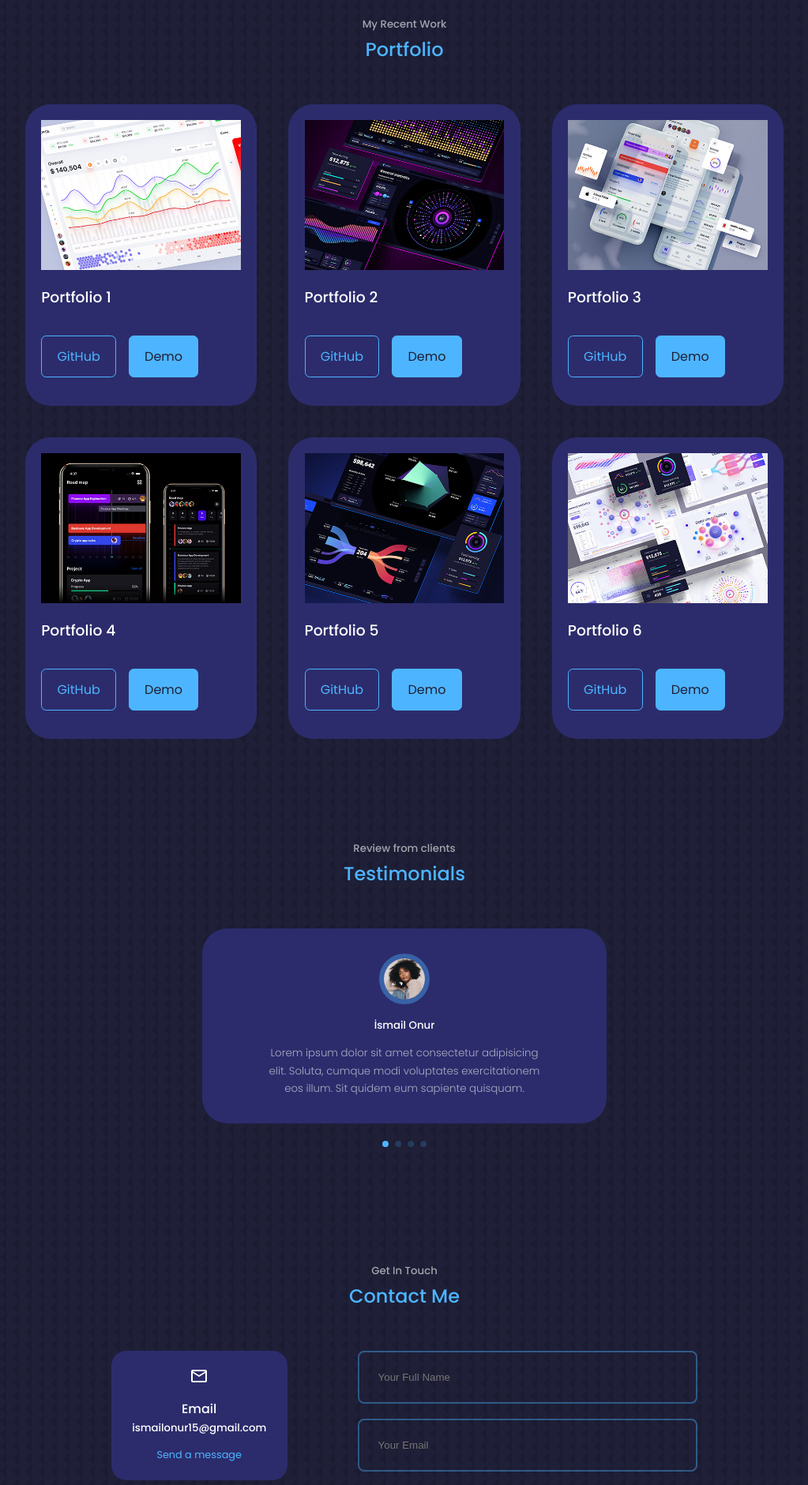
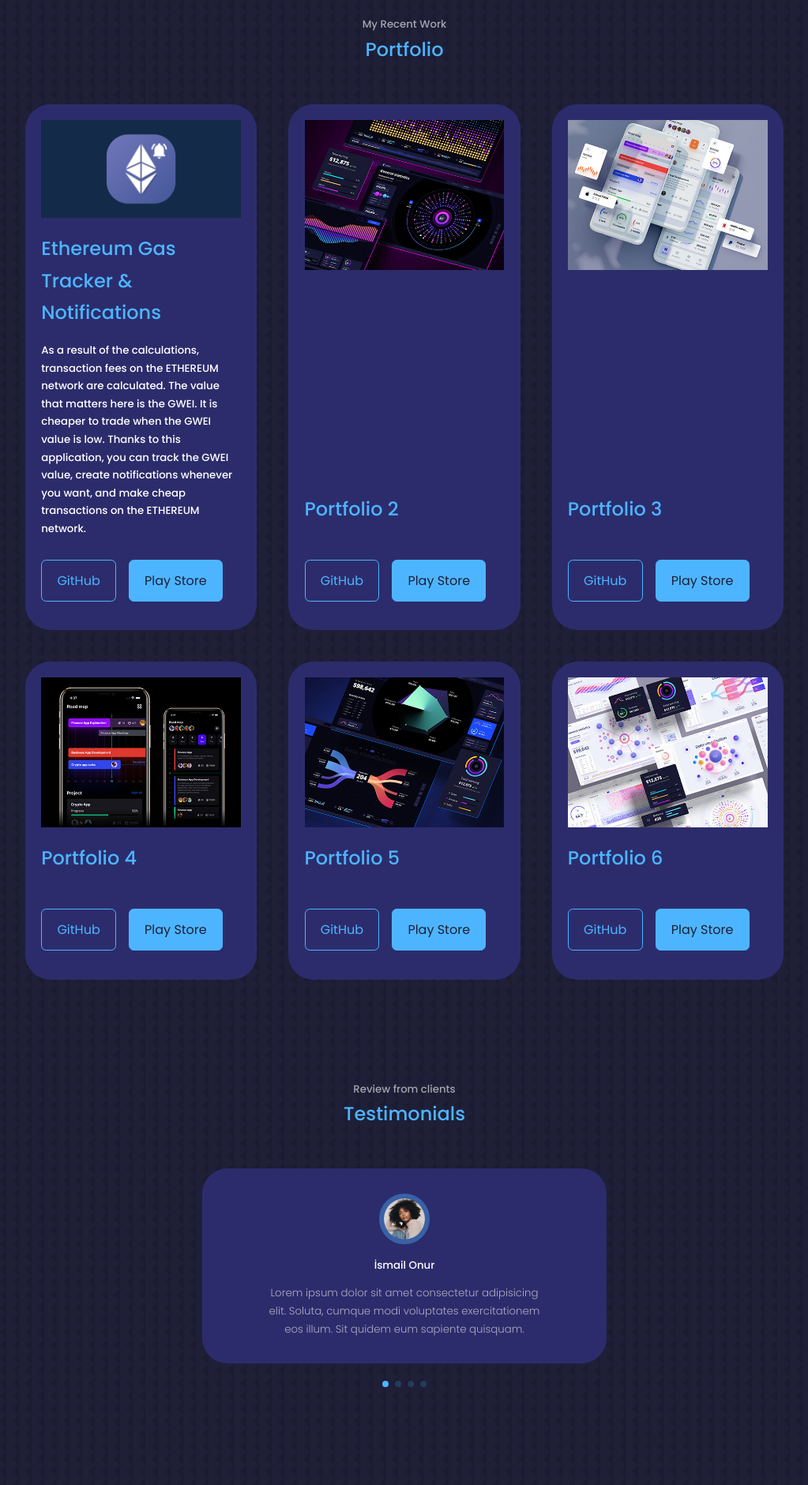
Before and after one commit to ismailonur/ismailonur-portfolio, a React (Create React App) app: page / in a window 1280 px wide. Shown: the part 3360-5241 px from the top of the page at 79% size, without its empty margins (128-1151 px from the left). Built offline with nearby package versions, Linux system fonts and the light colour scheme.

Commit message:
add project

```diff
--- a/src/screens/contact/Contact.jsx
+++ b/src/screens/contact/Contact.jsx
@@ -28,8 +28,8 @@ const Contact = () => {
           <article className="contact__option">
             <MdOutlineEmail className="contact__icon" />
             <h4>Email</h4>
-            <h5>ismailonur15@gmail.com</h5>
-            <a href="mailto:ismailonur15@gmail.com">Send a message</a>
+            <h5>ismailonurdev@gmail.com</h5>
+            <a href="mailto:ismailonurdev@gmail.com">Send a message</a>
           </article>
           <article className="contact__option">
             <BsWhatsapp className="contact__icon" />
--- a/src/screens/portfolio/Portfolio.jsx
+++ b/src/screens/portfolio/Portfolio.jsx
@@ -1,7 +1,7 @@
 import React from 'react'
 import './portfolio.css'
 
-import IMG1 from '../../assets/portfolio1.jpg'
+import IMG1 from '../../assets/eth_bg_logo.png'
 import IMG2 from '../../assets/portfolio2.jpg'
 import IMG3 from '../../assets/portfolio3.jpg'
 import IMG4 from '../../assets/portfolio4.jpg'
@@ -11,44 +11,40 @@ import IMG6 from '../../assets/portfolio6.jpg'
 const data = [
   {
     id: 1,
-    title: 'Portfolio 1',
+    title: 'Ethereum Gas Tracker & Notifications',
     image: IMG1,
-    description: 'Lorem ipsum dolor sit amet, consectetur adipiscing elit, sed do eiusmod tempor incididunt ut labore et dolore magna aliqua. Ut enim ad minim veniam, quis nostrud exercitation ullamco laboris nisi ut aliquip ex ea commodo consequat. Duis aute irure dolor in reprehenderit in voluptate velit esse cillum dolore eu fugiat nulla pariatur. Excepteur sint occaecat cupidatat non proident, sunt in culpa qui officia deserunt mollit anim id est laborum.',
-    link: 'https://www.google.com'
+    description: 'As a result of the calculations, transaction fees on the ETHEREUM network are calculated. The value that matters here is the GWEI. It is cheaper to trade when the GWEI value is low. Thanks to this application, you can track the GWEI value, create notifications whenever you want, and make cheap transactions on the ETHEREUM network.',
+    link1: 'https://www.github.com/ismailonur',
+    link2: 'https://play.google.com/store/apps/details?id=com.ethereumgastracker'
   },
   {
     id: 2,
     title: 'Portfolio 2',
     image: IMG2,
-    description: 'Lorem ipsum dolor sit amet, consectetur adipiscing elit, sed do eiusmod tempor incididunt ut labore et dolore magna aliqua. Ut enim ad minim veniam, quis nostrud exercitation ullamco laboris nisi ut aliquip ex ea commodo consequat. Duis aute irure dolor in reprehenderit in voluptate velit esse cillum dolore eu fugiat nulla pariatur. Excepteur sint occaecat cupidatat non proident, sunt in culpa qui officia deserunt mollit anim id est laborum.',
     link: 'https://www.google.com'
   },
   {
     id: 3,
     title: 'Portfolio 3',
     image: IMG3,
-    description: 'Lorem ipsum dolor sit amet, consectetur adipiscing elit, sed do eiusmod tempor incididunt ut labore et dolore magna aliqua. Ut enim ad minim veniam, quis nostrud exercitation ullamco laboris nisi ut aliquip ex ea commodo consequat. Duis aute irure dolor in reprehenderit in voluptate velit esse cillum dolore eu fugiat nulla pariatur. Excepteur sint occaecat cupidatat non proident, sunt in culpa qui officia deserunt mollit anim id est laborum.',
     link: 'https://www.google.com'
   },
   {
     id: 4,
     title: 'Portfolio 4',
     image: IMG4,
-    description: 'Lorem ipsum dolor sit amet, consectetur adipiscing elit, sed do eiusmod tempor incididunt ut labore et dolore magna aliqua. Ut enim ad minim veniam, quis nostrud exercitation ullamco laboris nisi ut aliquip ex ea commodo consequat. Duis aute irure dolor in reprehenderit in voluptate velit esse cillum dolore eu fugiat nulla pariatur. Excepteur sint occaecat cupidatat non proident, sunt in culpa qui officia deserunt mollit anim id est laborum.',
     link: 'https://www.google.com'
   },
   {
     id: 5,
     title: 'Portfolio 5',
     image: IMG5,
-    description: 'Lorem ipsum dolor sit amet, consectetur adipiscing elit, sed do eiusmod tempor incididunt ut labore et dolore magna aliqua. Ut enim ad minim veniam, quis nostrud exercitation ullamco laboris nisi ut aliquip ex ea commodo consequat. Duis aute irure dolor in reprehenderit in voluptate velit esse cillum dolore eu fugiat nulla pariatur. Excepteur sint occaecat cupidatat non proident, sunt in culpa qui officia deserunt mollit anim id est laborum.',
     link: 'https://www.google.com'
   },
   {
     id: 6,
     title: 'Portfolio 6',
     image: IMG6,
-    description: 'Lorem ipsum dolor sit amet, consectetur adipiscing elit, sed do eiusmod tempor incididunt ut labore et dolore magna aliqua. Ut enim ad minim veniam, quis nostrud exercitation ullamco laboris nisi ut aliquip ex ea commodo consequat. Duis aute irure dolor in reprehenderit in voluptate velit esse cillum dolore eu fugiat nulla pariatur. Excepteur sint occaecat cupidatat non proident, sunt in culpa qui officia deserunt mollit anim id est laborum.',
     link: 'https://www.google.com'
   }
 ]
@@ -61,16 +57,20 @@ const Portfolio = () => {
 
       <div className='container portfolio__container'>
         {
-          data.map(({ id, image, title, link }, index) => {
+          data.map(({ id, image, title, description = '', link1, link2 = 'https://www.google.com' }, index) => {
             return (
               <article className='portfolio__item' key={id}>
                 <div className='portfolio__item-img'>
                   <img src={image} alt='' />
                 </div>
-                <h3>{title}</h3>
-                <div className='portfolio__item-cta'>
-                  <a href={link} className='btn' target='_blank'>GitHub</a>
-                  <a href={link} className='btn btn-primary' target='_blank'>Demo</a>
+                <div>
+                  <h2>{title}</h2>
+                  <h5>{description}</h5>
+                  <br />
+                  <div className='portfolio__item-cta'>
+                    <a href={link1} className='btn' target='_blank'>GitHub</a>
+                    <a href={link2} className='btn btn-primary' target='_blank'>Play Store</a>
+                  </div>
                 </div>
               </article>
             )
--- a/src/screens/portfolio/portfolio.css
+++ b/src/screens/portfolio/portfolio.css
@@ -10,6 +10,9 @@
     border-radius: 2rem;
     border: 1px solid transparent;
     transition: var(--transition);
+    display: flex;
+    flex-direction: column;
+    justify-content: space-between;
 }
 
 .portfolio__item:hover {
@@ -22,8 +25,9 @@
     overflow: hidden;
 }
 
-.portfolio__item h3 {
-    margin: 1.2rem 0 2rem;
+.portfolio__item h2 {
+    color: var(--color-primary);
+    margin: 1.2rem 0 1rem;
 }
 
 .portfolio__item-cta {
```
Also changed, not shown: src/assets/eth_bg_logo.png (added).
